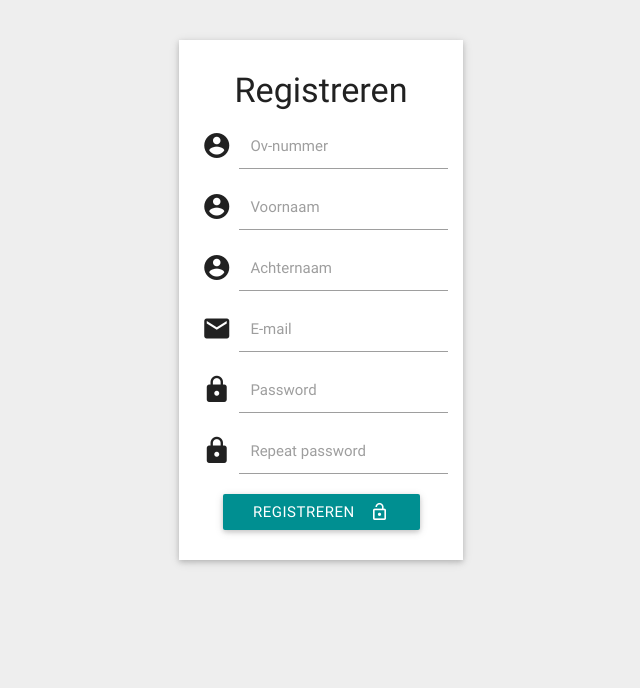
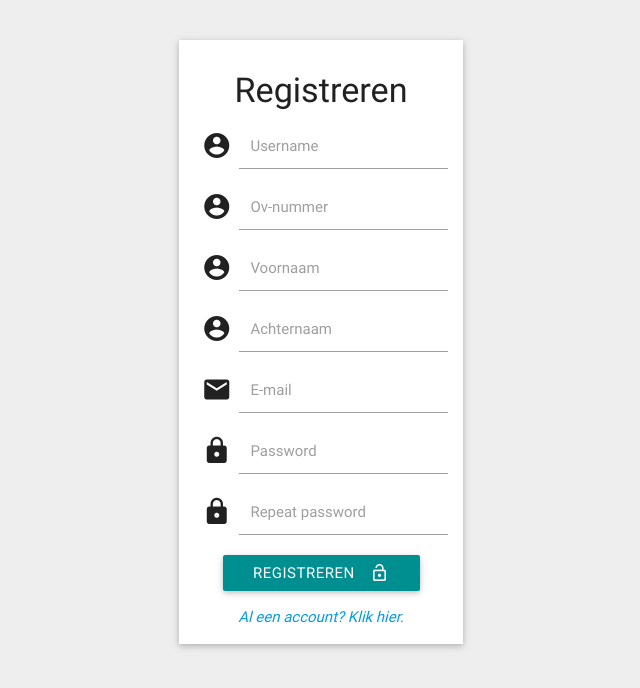
Before and after one commit to HilbertGreveling/ReserveringsSystem, a PHP site: page /register.php in a window 1280 px wide. Shown: the top 688 px of the page, without its empty margins (319-959 px from the left). Run offline with PHP 8.4, Linux system fonts and the light colour scheme.

Commit message:
Several query's, design updates and functionality updates.

```diff
--- a/changepassword.php
+++ b/changepassword.php
@@ -9,7 +9,6 @@ if(!$user->isLoggedIn()){
 
 if(Input::exists()) {
     if(Token::check(Input::get('token'))) {
-        // echo 'OK!';
         $validate = new Validate();
         $validation = $validate->check($_POST, array(
             'password' => array(
@@ -27,7 +26,6 @@ if(Input::exists()) {
             )
         ));
         if($validation->passed()) {
-            // change password
             if(Hash::make(Input::get('password'), $user->data()->salt) !== $user->data()->password) {
                 echo 'Your current password is wrong.';
             } else {
--- a/login.php
+++ b/login.php
@@ -50,7 +50,7 @@
 
     <div class="container">
     <div class="row">
-        <div class="col s12 m4 l4 offset-m4 offset-l4">
+        <div class="col s12 m6 l4 offset-m3 offset-l4">
             <div class="widget-item z-depth-1">
                 <h4>Inloggen</h4>
 
--- a/overview.php
+++ b/overview.php
@@ -98,7 +98,6 @@ if(!$user->isLoggedIn()){
 
                         <tbody>
                             <?php
-
                                 $reservations = $reserve->fetch($user->data()->id, "upcoming");
                                 if(is_array($reservations)){
                                     foreach ($reservations as $key => $value) {
--- a/register.php
+++ b/register.php
@@ -43,6 +43,7 @@
                 $salt = Hash::salt(32);
                 try {
                     $user->create(array(
+                        'id' => Input::get('ov'),
                         'username' => Input::get('username'),
                         'email' => Input::get('email'),
                         'password' => Hash::make(Input::get('password'), $salt),
@@ -107,7 +108,7 @@
 
     <div class="container">
     <div class="row">
-        <div class="col s12 m6 l4 offset-m4 offset-l4">
+        <div class="col s12 m6 l4 offset-m3 offset-l4">
             <div class="widget-item z-depth-1">
                 <h4>Registreren</h4>
 
@@ -118,7 +119,12 @@
                                 <div class="input-field col s12">
                                     <i class="mdi-action-account-circle prefix"></i>
                                     <input id="username" name="username" type="text" class="validate">
-                                    <label for="username">Ov-nummer</label>
+                                    <label for="username">Username</label>
+                                </div>
+                                <div class="input-field col s12">
+                                    <i class="mdi-action-account-circle prefix"></i>
+                                    <input id="ov" name="ov" type="text" class="validate">
+                                    <label for="ov">Ov-nummer</label>
                                 </div>
                                 <div class="input-field col s12">
                                     <i class="mdi-action-account-circle prefix"></i>
@@ -146,6 +152,9 @@
                                     <label for="passwordrepeat">Repeat password</label>
                                 </div>
                                 <button class="btn waves-effect blue waves-light"  type="submit">Registreren<i class="mdi-action-lock-open right"></i></button>
+                                <div class="row">
+                                    <i><a href="login.php">Al een account? Klik hier.</a></i>
+                                </div>
                                 <input type="hidden" name="token" value="<?php echo Token::generate(); ?>">
                             </div>
                         </form>
--- a/reservation.php
+++ b/reservation.php
@@ -17,6 +17,8 @@
     if(!$user->isLoggedIn()){
         Redirect::to( 'login.php');
     }
+$workplace = $reserve->workplace("2015-11-27", 215);
+    echo $user->data()->id;
     if(Input::exists()) {
         if(Token::check(Input::get('token'))){
 
@@ -27,7 +29,9 @@
                 'time' => array('required' => true)
             ));
             if($validation->passed($validate)){ // Check if the selected date is available, if false return error message
+                $workplace = $reserve->workplace(Input::get('date'), Input::get('classroom'));
 
+                //$check = $reserve->check($user->data()-id, Input::get('date'), Input::get('time'));
                 try {
                 $reservation = $reserve->create(
                     array(
```
Also changed, not shown: classes/Reserve.php (+9 -5 lines).
